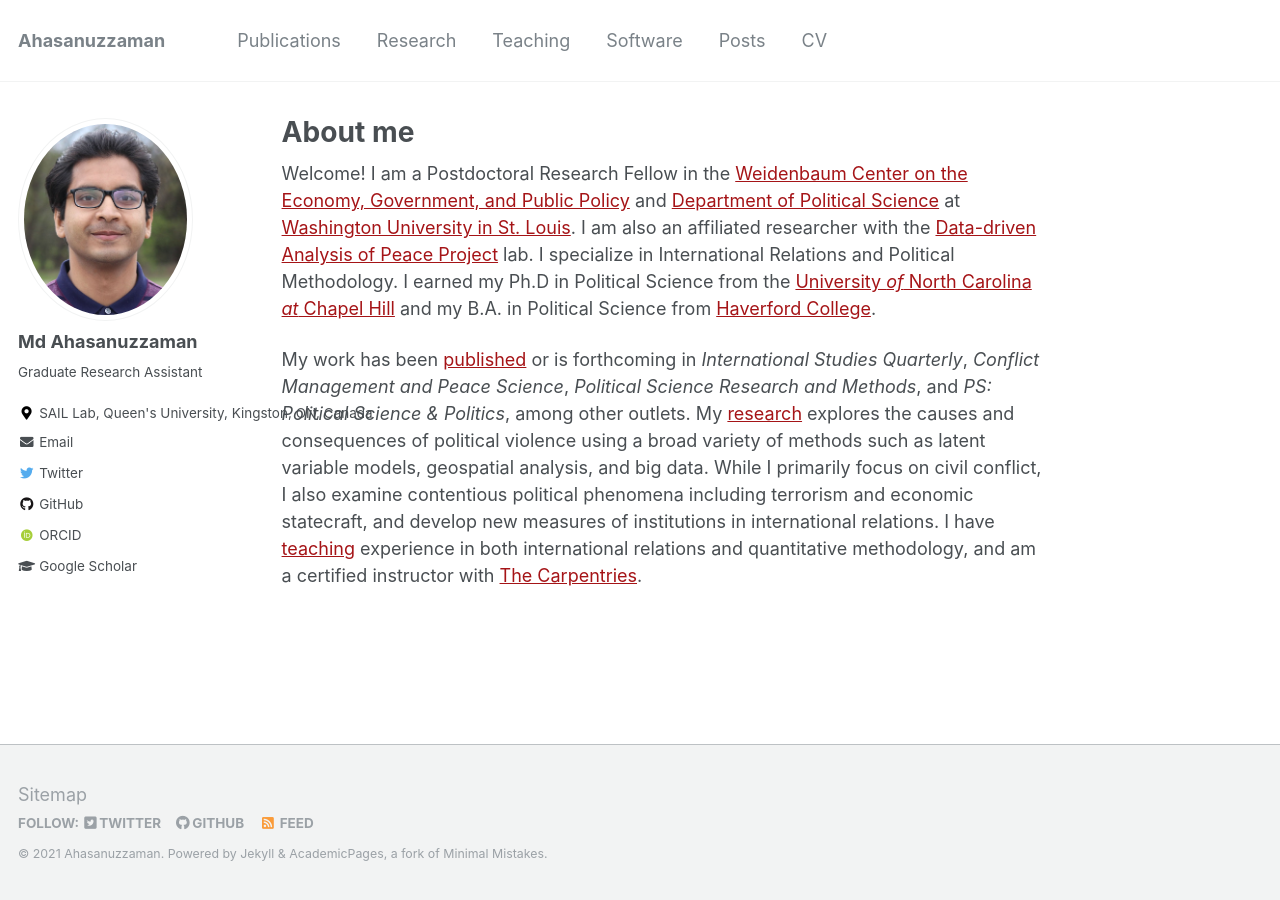
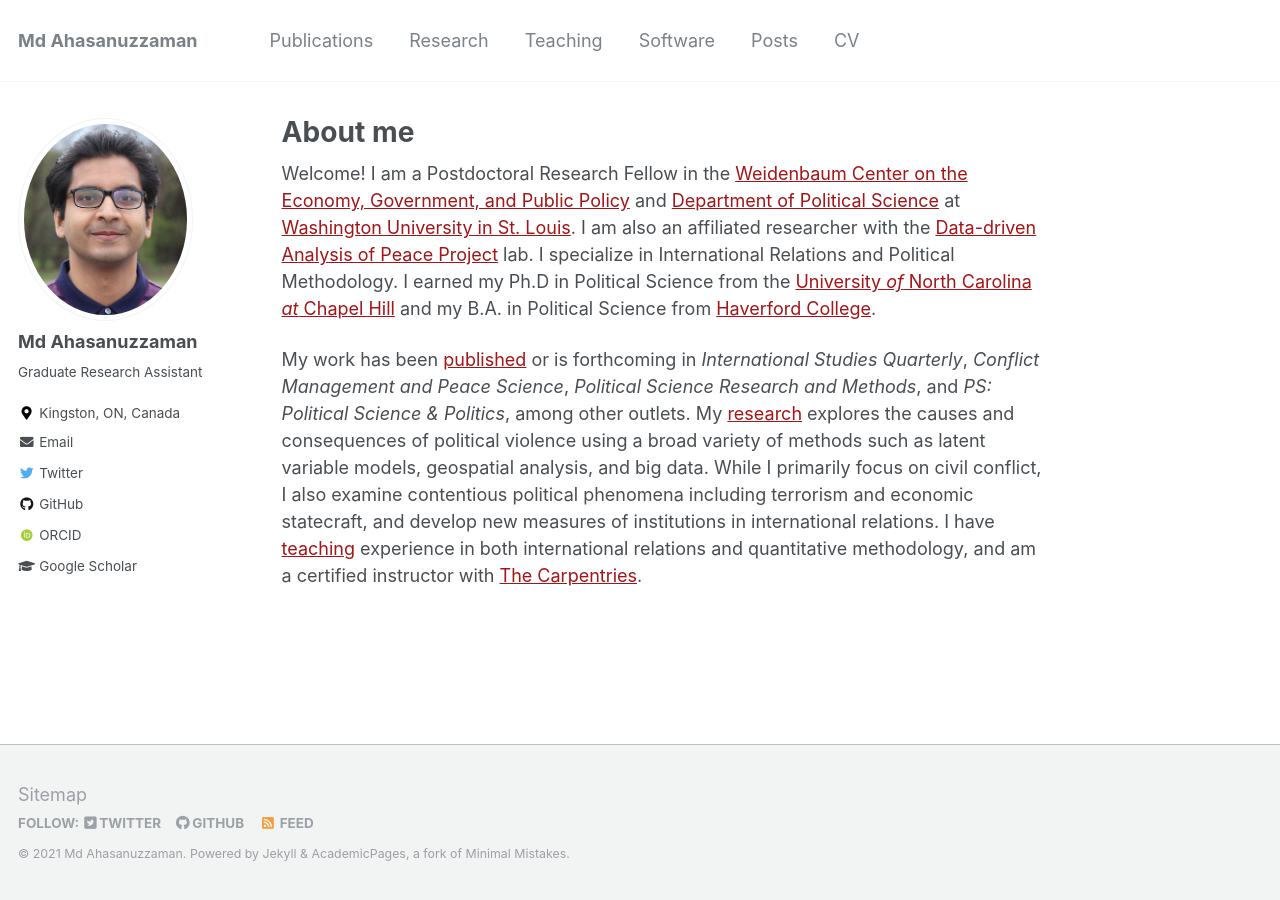
Before and after one commit to ahsan2010/ahsan2010.github.io, a Jekyll site: the page built from _pages/about.md, in a window 1280 px wide. Built offline with Jekyll 4.4.1, drawn with Linux system fonts in a browser that asks for light colours; some web fonts are replaced.

Commit message:
profile change

```diff
--- a/_config.yml
+++ b/_config.yml
@@ -7,9 +7,9 @@
 
 # Site Settings
 locale                   : "en-US"
-title                    : "Ahasanuzzaman"
+title                    : "Md Ahasanuzzaman"
 title_separator          : "-"
-name                     : &name "Ahasanuzzaman"
+name                     : &name "Md Ahasanuzzaman"
 description              : &description "Postdoc in Political Science"
 url                      : https://ahsan2010.github.io # the base hostname & protocol for your site e.g. "https://mmistakes.github.io"
 baseurl                  : "" # the subpath of your site, e.g. "/blog"
@@ -85,7 +85,7 @@ author:
   name             : "Md Ahasanuzzaman"
   avatar           : "profile.png"
   bio              : "Graduate Research Assistant"
-  location         : "SAIL Lab, Queen's University, Kingston, ON, Canada"
+  location         : "Kingston, ON, Canada"
   employer         :
   pubmed           :
   orcid            : "https://orcid.org/0000-0002-3709-2741"
```
